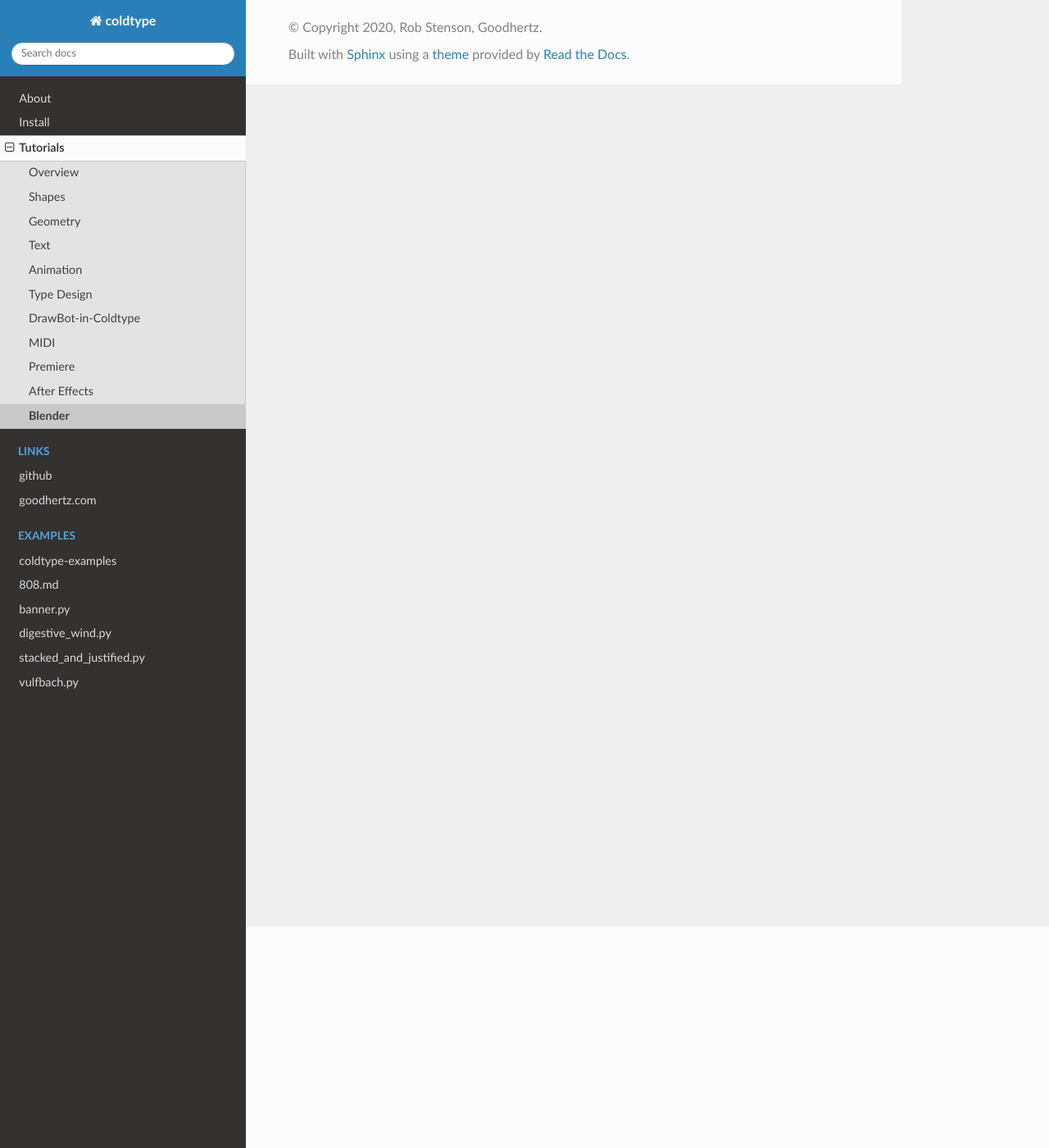
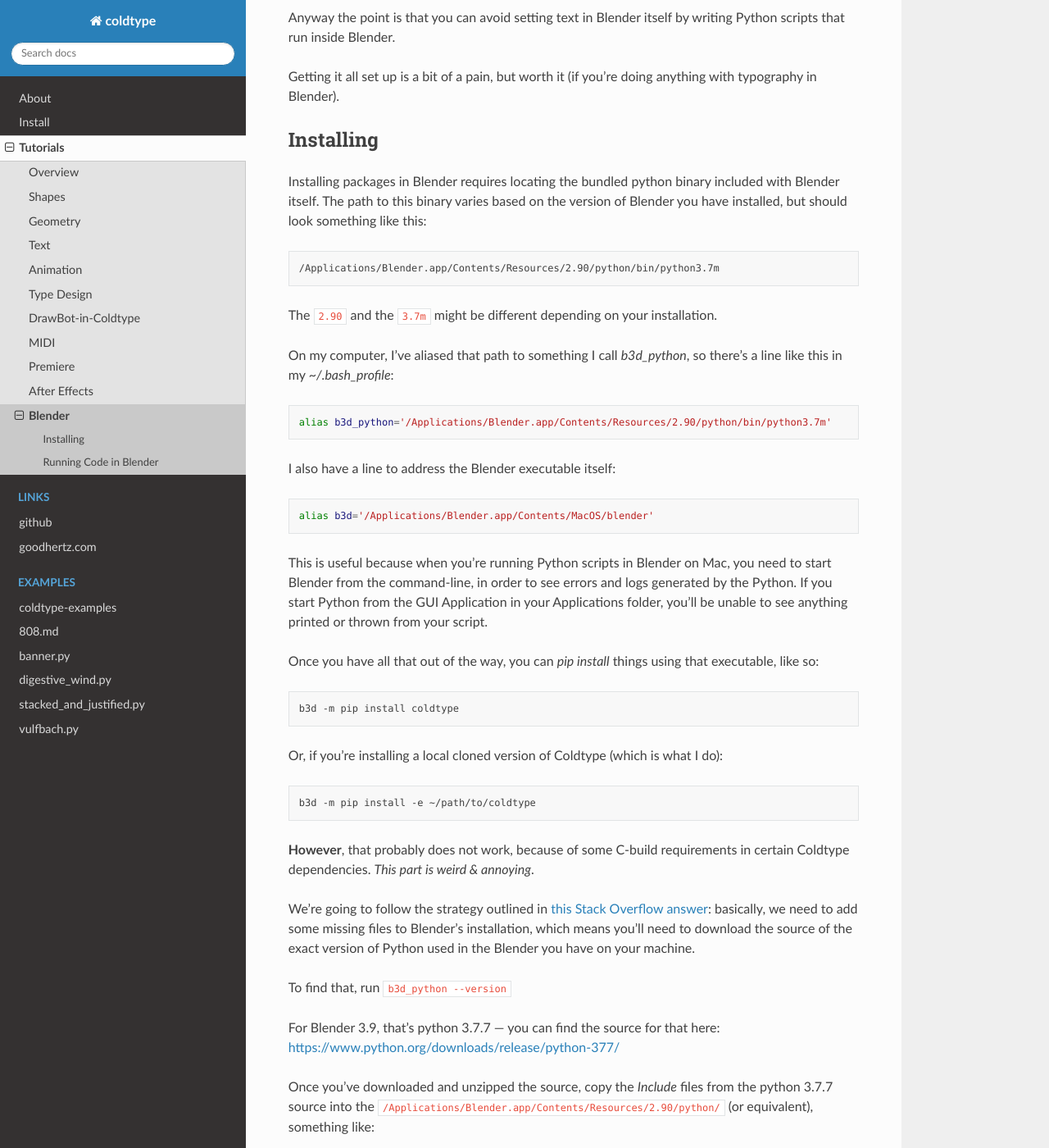
Before and after one commit to coldtype/coldtype, a Sphinx documentation site: the page built from docs/tutorials/blender.rst, in a window 1280 px wide and 1400 px high, scrolled down 270 px. Shown: the whole window at 82% size. Built offline with Sphinx 7.4.7 and the Read the Docs theme 2.0.0, drawn with Linux system fonts in a browser that asks for light colours; pages that are not in the unit, such as notebooks, are missing from menus; some of the changed text lies outside the part shown.

Commit message:
some notes on blender

```diff
--- a/docs/tutorials/blender.rst
+++ b/docs/tutorials/blender.rst
@@ -1,4 +1,126 @@
 Blender
 =======
 
-TODO
+I'll admit, using Coldtype in Blender is not a very normal or standard application of Coldtype, but if you've ever tried to set text in Blender, you may understand why you'd never want to set text in Blender again using their typography GUI tools. Those tools are... bad. Worse-than-After-Effects bad. (Maybe not even any kerning if I remember correctly?)
+
+Anyway the point is that you can avoid setting text in Blender itself by writing Python scripts that run inside Blender.
+
+Getting it all set up is a bit of a pain, but worth it (if you’re doing anything with typography in Blender).
+
+
+
+Installing
+----------
+
+Installing packages in Blender requires locating the bundled python binary included with Blender itself. The path to this binary varies based on the version of Blender you have installed, but should look something like this:
+
+.. code:: bash
+
+    /Applications/Blender.app/Contents/Resources/2.90/python/bin/python3.7m
+
+The ``2.90`` and the ``3.7m`` might be different depending on your installation.
+
+On my computer, I’ve aliased that path to something I call `b3d_python`, so there’s a line like this in my `~/.bash_profile`:
+
+.. code:: bash
+
+    alias b3d_python='/Applications/Blender.app/Contents/Resources/2.90/python/bin/python3.7m'
+
+I also have a line to address the Blender executable itself:
+
+.. code:: bash
+
+    alias b3d='/Applications/Blender.app/Contents/MacOS/blender'
+
+This is useful because when you’re running Python scripts in Blender on Mac, you need to start Blender from the command-line, in order to see errors and logs generated by the Python. If you start Python from the GUI Application in your Applications folder, you'll be unable to see anything printed or thrown from your script.
+
+Once you have all that out of the way, you can `pip install` things using that executable, like so:
+
+.. code:: bash
+
+    b3d -m pip install coldtype
+
+Or, if you’re installing a local cloned version of Coldtype (which is what I do):
+
+.. code:: bash
+
+    b3d -m pip install -e ~/path/to/coldtype
+
+**However**, that probably does not work, because of some C-build requirements in certain Coldtype dependencies. `This part is weird & annoying`.
+
+We’re going to follow the strategy outlined in `this Stack Overflow answer <https://blender.stackexchange.com/questions/81740/python-h-missing-in-blender-python>`_: basically, we need to add some missing files to Blender’s installation, which means you'll need to download the source of the exact version of Python used in the Blender you have on your machine.
+
+To find that, run ``b3d_python --version``
+
+For Blender 3.9, that’s python 3.7.7 — you can find the source for that here: https://www.python.org/downloads/release/python-377/
+
+Once you’ve downloaded and unzipped the source, copy the `Include` files from the python 3.7.7 source into the ``/Applications/Blender.app/Contents/Resources/2.90/python/`` (or equivalent), something like:
+
+.. code:: bash
+
+    cp Include/* /Applications/Blender.app/Contents/Resources/2.90/python/include/python3.7m/
+
+Once you’ve done that, you should be able to install coldtype in the normal way described above, with ``b3d -m pip install coldtype``
+
+Running Code in Blender
+-----------------------
+
+This code must be run from within Blender itself (see blender/README.md in this repo), using the "Text Editor" window, then run with the play button (aka ``alt+p``):
+
+.. code:: python
+
+    from coldtype import *
+    from coldtype.pens.blenderpen import BlenderPen, BPH
+
+    BPH.Clear()
+
+    r = Rect(0, 0, 1000, 1000)
+    tc = BPH.Collection("Test")
+
+    mutator = Font.Cacheable("~/Goodhertz/coldtype/assets/MutatorSans.ttf")
+
+    (DATPen()
+        .rect(r)
+        .f(hsl(0.9, s=1))
+        .tag("Frame")
+        .cast(BlenderPen)
+        .draw(tc, plane=1))
+
+    (StyledString("COLD",
+        Style(mutator, 180, wdth=0.5, wght=1))
+        .pen()
+        .f(hsl(0.65, l=0.5, s=1))
+        .align(r)
+        .translate(0, 80)
+        .tag("COLD")
+        .cast(BlenderPen)
+        .draw(tc))
+
+    (StyledString("TYPE",
+        Style(mutator, 210, wdth=0.35, wght=0.25))
+        .pen()
+        .f(hsl(0.15, s=1))
+        .align(r)
+        .translate(0, -80)
+        .tag("TYPE")
+        .cast(BlenderPen)
+        .draw(tc))
+
+    (StyledString("IN BLENDER",
+        Style(mutator, 100, wdth=0.35, wght=0.25))
+        .pen()
+        .f(hsl(0.95, s=1))
+        .align(r)
+        .translate(0, -380)
+        .tag("Blender")
+        .cast(BlenderPen)
+        .draw(tc))
+
+Running that code will add some objects to your scene — objects which you can move around and modify as much as you’d like — the goal here is not so much to craft a finished image with code, but to help you quickly and precisely get some good looking typographic vectors in your scene.
+
+So some code like that should result (if you render it via Cycles) in an image similar to this:
+
+.. image:: /_static/blenderrender.gif
+    :width: 435
+
+This code is, like DrawBot, not particularly like a standard Coldtype program, because nothing is returned to a renderer. Instead, here we are procedurally building up vectors and manually appending them to Blender. The difference between Blender and normal Coldtype is that rasterization/rendering really only happens very late, when you render your entire Blender composition. So the workflow here is not to create artifacts straight-away, but to aide in building complex vector data with Python, rather than with the poor typography / type tools made available to you in the Blender GUI.
```
Also changed, not shown: docs/_static/blenderrender.gif (added).
